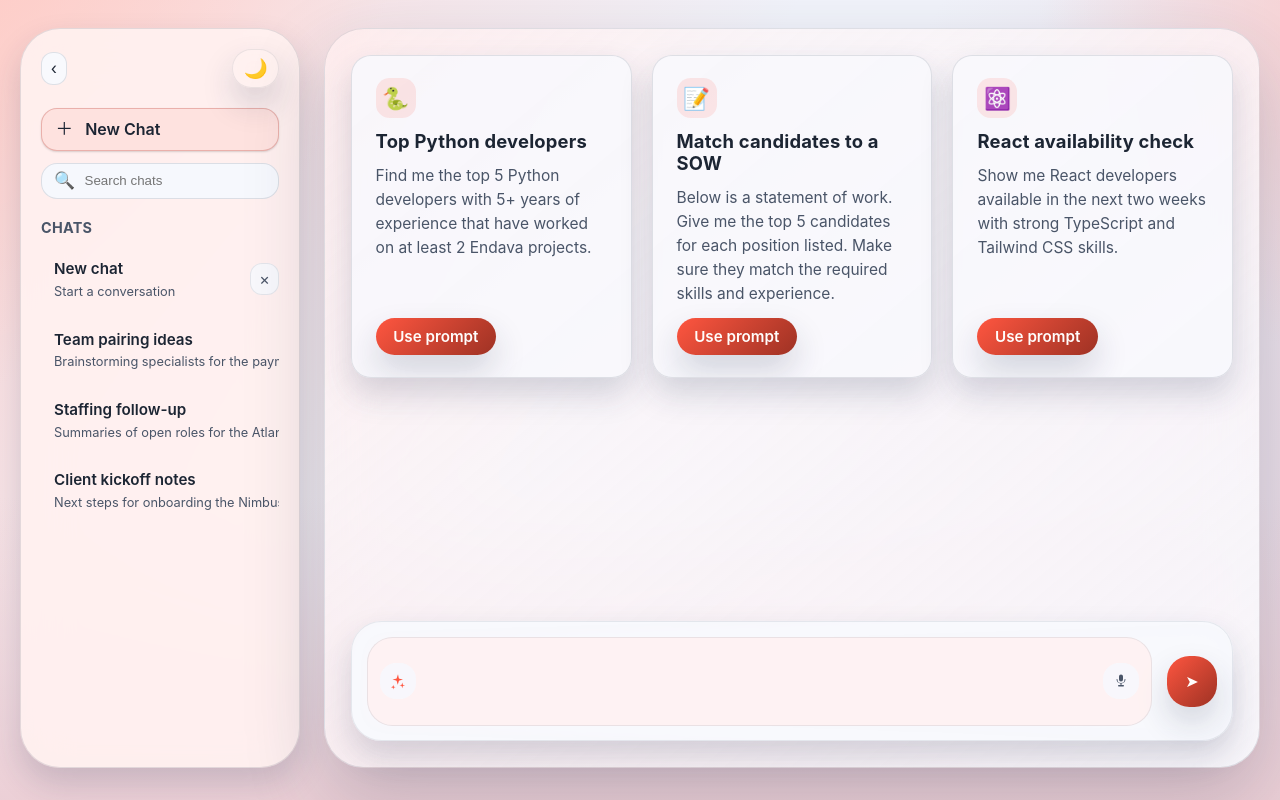
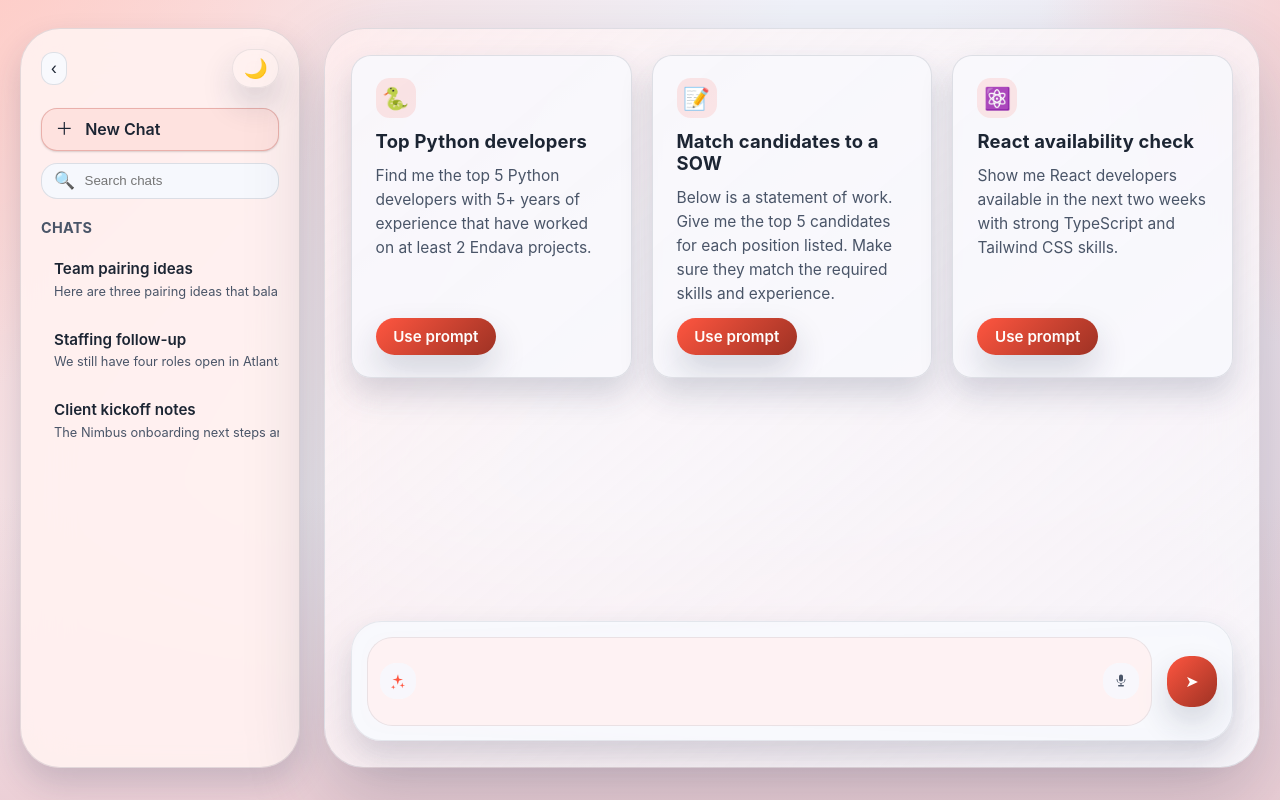
Before and after one commit to garystorey/chat-ui-no-framework, a React (Vite) app: page / in a window 1280 px wide. Built offline with nearby package versions, Linux system fonts and the light colour scheme.

Commit message:
Revise chat history handling

```diff
--- a/src/App.tsx
+++ b/src/App.tsx
@@ -1,5 +1,6 @@
 import { useAtom } from 'jotai';
 import { useCallback, useEffect, useRef, useState } from 'react';
+import type { Message } from './atoms/chatAtoms';
 import { messagesAtom, themeAtom, typingAtom } from './atoms/chatAtoms';
 import ChatWindow from './components/ChatWindow';
 import UserInput from './components/UserInput';
@@ -52,29 +53,88 @@ const defaultChats: ChatSummary[] = [
   {
     id: getId(),
     title: 'Team pairing ideas',
-    preview: 'Brainstorming specialists for the payments pod.',
+    preview: 'Here are three pairing ideas that balance mobile, API, and QA expertise for the payments pod.',
     updatedAt: Date.now() - 1000 * 60 * 15,
+    messages: [
+      {
+        id: getId(),
+        sender: 'user',
+        content:
+          'Can you suggest a few pairings of engineers who have complementary skills for the payments pod?',
+      },
+      {
+        id: getId(),
+        sender: 'bot',
+        content:
+          'Here are three pairing ideas that balance mobile, API, and QA expertise for the payments pod.',
+      },
+    ],
   },
   {
     id: getId(),
     title: 'Staffing follow-up',
-    preview: 'Summaries of open roles for the Atlanta office.',
+    preview: 'We still have four roles open in Atlanta: two frontend, one backend, and a data analyst position.',
     updatedAt: Date.now() - 1000 * 60 * 60,
+    messages: [
+      {
+        id: getId(),
+        sender: 'user',
+        content: 'Can you recap the open roles we still need to fill in Atlanta?',
+      },
+      {
+        id: getId(),
+        sender: 'bot',
+        content:
+          'We still have four roles open in Atlanta: two frontend, one backend, and a data analyst position.',
+      },
+    ],
   },
   {
     id: getId(),
     title: 'Client kickoff notes',
-    preview: 'Next steps for onboarding the Nimbus initiative.',
+    preview: 'The Nimbus onboarding next steps are documented and ready to share with the team.',
     updatedAt: Date.now() - 1000 * 60 * 90,
+    messages: [
+      {
+        id: getId(),
+        sender: 'user',
+        content: 'Capture the next steps from our Nimbus kickoff.',
+      },
+      {
+        id: getId(),
+        sender: 'bot',
+        content: 'The Nimbus onboarding next steps are documented and ready to share with the team.',
+      },
+    ],
   },
 ];
 
-const createNewChatSummary = (): ChatSummary => ({
-  id: getId(),
-  title: 'New chat',
-  preview: 'Start a conversation',
-  updatedAt: Date.now(),
-});
+const truncate = (value: string, maxLength: number) => {
+  if (!value) {
+    return '';
+  }
+  if (value.length <= maxLength) {
+    return value;
+  }
+  return `${value.slice(0, maxLength - 1).trimEnd()}…`;
+};
+
+const cloneMessages = (items: Message[]): Message[] => items.map((item) => ({ ...item }));
+
+const createChatRecordFromMessages = (messages: Message[]): ChatSummary => {
+  const firstUserMessage = messages.find((message) => message.sender === 'user');
+  const lastMessage = messages[messages.length - 1];
+  const titleSource = firstUserMessage?.content ?? 'Conversation';
+  const previewSource = lastMessage?.content ?? titleSource;
+
+  return {
+    id: getId(),
+    title: truncate(titleSource, 60) || 'Conversation',
+    preview: truncate(previewSource, 80) || 'Conversation',
+    updatedAt: Date.now(),
+    messages: cloneMessages(messages),
+  };
+};
 
 const App = () => {
   const [messages, setMessages] = useAtom(messagesAtom);
@@ -83,13 +143,10 @@ const App = () => {
   const [inputValue, setInputValue] = useState('');
   const [isChatOpen, setChatOpen] = useState(false);
   const [isSidebarCollapsed, setSidebarCollapsed] = useState(false);
-  const initialActiveChatIdRef = useRef('');
-  const [chatHistory, setChatHistory] = useState<ChatSummary[]>(() => {
-    const freshChat = createNewChatSummary();
-    initialActiveChatIdRef.current = freshChat.id;
-    return [freshChat, ...defaultChats].sort((a, b) => b.updatedAt - a.updatedAt);
-  });
-  const [activeChatId, setActiveChatId] = useState(() => initialActiveChatIdRef.current);
+  const [chatHistory, setChatHistory] = useState<ChatSummary[]>(() =>
+    [...defaultChats].sort((a, b) => b.updatedAt - a.updatedAt)
+  );
+  const [activeChatId, setActiveChatId] = useState<string | null>(null);
   const typingTimeoutRef = useRef<number>(0);
   const autoCollapsedRef = useRef(false);
 
@@ -134,6 +191,67 @@ const App = () => {
     };
   }, []);
 
+  const updateActiveChat = useCallback(
+    (nextMessages: Message[], previewSource: string) => {
+      if (!activeChatId) {
+        return;
+      }
+
+      setChatHistory((current) =>
+        current
+          .map((chat) =>
+            chat.id === activeChatId
+              ? {
+                  ...chat,
+                  preview:
+                    truncate(previewSource, 80) ||
+                    truncate(chat.preview, 80) ||
+                    'Conversation',
+                  updatedAt: Date.now(),
+                  messages: cloneMessages(nextMessages),
+                }
+              : chat
+          )
+          .sort((a, b) => b.updatedAt - a.updatedAt)
+      );
+    },
+    [activeChatId]
+  );
+
+  const archiveCurrentConversation = useCallback(() => {
+    if (messages.length === 0) {
+      return;
+    }
+
+    const lastMessage = messages[messages.length - 1];
+
+    if (activeChatId) {
+      setChatHistory((current) =>
+        current
+          .map((chat) =>
+            chat.id === activeChatId
+              ? {
+                  ...chat,
+                  preview:
+                    truncate(lastMessage?.content ?? chat.preview, 80) ||
+                    truncate(chat.preview, 80) ||
+                    'Conversation',
+                  updatedAt: Date.now(),
+                  messages: cloneMessages(messages),
+                }
+              : chat
+          )
+          .sort((a, b) => b.updatedAt - a.updatedAt)
+      );
+      return;
+    }
+
+    const newChat = createChatRecordFromMessages(messages);
+    setChatHistory((current) =>
+      [newChat, ...current].sort((a, b) => b.updatedAt - a.updatedAt)
+    );
+  }, [activeChatId, messages]);
+
   const handleSend = useCallback(
     (text: string) => {
       if (!text) {
@@ -147,40 +265,45 @@ const App = () => {
         setSidebarCollapsed(true);
         autoCollapsedRef.current = true;
       }
-      setMessages((current) => [
-        ...current,
-        { id: getId(), sender: 'user', content: text },
-      ]);
-      setInputValue('');
-      setChatHistory((current) => {
-        const preview = text.length > 80 ? `${text.slice(0, 77).trimEnd()}…` : text;
-        return current
-          .map((chat) =>
-            chat.id === activeChatId
-              ? {
-                  ...chat,
-                  title: chat.title === 'New chat' ? preview : chat.title,
-                  preview,
-                  updatedAt: Date.now(),
-                }
-              : chat
-          )
-          .sort((a, b) => b.updatedAt - a.updatedAt);
+
+      const userMessage: Message = { id: getId(), sender: 'user', content: text };
+
+      setMessages((current) => {
+        const next = [...current, userMessage];
+        updateActiveChat(next, userMessage.content);
+        return next;
       });
 
+      setInputValue('');
       setTyping(true);
       const delay = 350 + Math.min(1400, Math.max(250, text.length * 8));
       typingTimeoutRef.current = window.setTimeout(() => {
         setTyping(false);
-        setMessages((current) => [
-          ...current,
-          { id: getId(), sender: 'bot', content: buildEchoMessage(text), renderAsHtml: true },
-        ]);
+        const botMessage: Message = {
+          id: getId(),
+          sender: 'bot',
+          content: buildEchoMessage(text),
+          renderAsHtml: true,
+        };
+
+        setMessages((current) => {
+          const next = [...current, botMessage];
+          updateActiveChat(next, botMessage.content);
+          return next;
+        });
       }, delay);
 
       return true;
     },
-    [activeChatId, isChatOpen, setChatOpen, setInputValue, setMessages, setTyping]
+    [
+      isChatOpen,
+      setChatOpen,
+      setInputValue,
+      setMessages,
+      setTyping,
+      setSidebarCollapsed,
+      updateActiveChat,
+    ]
   );
 
   const handleSuggestionSelect = useCallback(
@@ -195,24 +318,71 @@ const App = () => {
   );
 
   const handleNewChat = useCallback(() => {
-    const freshChat = createNewChatSummary();
-    setChatHistory((current) => [freshChat, ...current].sort((a, b) => b.updatedAt - a.updatedAt));
-    setActiveChatId(freshChat.id);
+    if (typingTimeoutRef.current) {
+      window.clearTimeout(typingTimeoutRef.current);
+      typingTimeoutRef.current = 0;
+    }
+    setTyping(false);
+
+    archiveCurrentConversation();
+
     setMessages([]);
+    setActiveChatId(null);
+    setInputValue('');
     setChatOpen(false);
     setSidebarCollapsed(false);
     autoCollapsedRef.current = false;
-  }, [setMessages]);
+  }, [
+    archiveCurrentConversation,
+    setChatOpen,
+    setInputValue,
+    setMessages,
+    setSidebarCollapsed,
+    setTyping,
+  ]);
 
-  const handleSelectChat = useCallback((chatId: string) => {
-    setActiveChatId(chatId);
-  }, []);
+  const handleSelectChat = useCallback(
+    (chatId: string) => {
+      const selectedChat = chatHistory.find((chat) => chat.id === chatId);
+      if (!selectedChat) {
+        return;
+      }
+
+      if (typingTimeoutRef.current) {
+        window.clearTimeout(typingTimeoutRef.current);
+        typingTimeoutRef.current = 0;
+      }
+      setTyping(false);
+
+      archiveCurrentConversation();
+
+      setActiveChatId(chatId);
+      setMessages(cloneMessages(selectedChat.messages));
+      setInputValue('');
+      setChatOpen(true);
+
+      if (!autoCollapsedRef.current) {
+        setSidebarCollapsed(true);
+        autoCollapsedRef.current = true;
+      }
+    },
+    [
+      archiveCurrentConversation,
+      chatHistory,
+      setChatOpen,
+      setInputValue,
+      setMessages,
+      setSidebarCollapsed,
+      setTyping,
+    ]
+  );
 
   const handleRemoveChat = useCallback(
     (chatId: string) => {
-      let nextActiveId = activeChatId;
+      let removalOccurred = false;
+      let nextActiveId: string | null = activeChatId;
+      let nextMessages: Message[] = [];
       let shouldReset = false;
-      let removalOccurred = false;
 
       setChatHistory((current) => {
         if (current.length === 0) {
@@ -228,15 +398,16 @@ const App = () => {
         removalOccurred = true;
 
         if (filtered.length === 0) {
-          const freshChat = createNewChatSummary();
-          nextActiveId = freshChat.id;
+          nextActiveId = null;
           shouldReset = true;
-          return [freshChat];
+          return filtered;
         }
 
         if (chatId === activeChatId) {
-          nextActiveId = filtered[0].id;
-          shouldReset = true;
+          const [nextChat] = filtered;
+          nextActiveId = nextChat?.id ?? null;
+          nextMessages = nextChat ? cloneMessages(nextChat.messages) : [];
+          shouldReset = !nextActiveId;
         }
 
         return filtered;
@@ -246,18 +417,30 @@ const App = () => {
         return;
       }
 
-      if (nextActiveId !== activeChatId) {
-        setActiveChatId(nextActiveId);
+      if (typingTimeoutRef.current) {
+        window.clearTimeout(typingTimeoutRef.current);
+        typingTimeoutRef.current = 0;
       }
+      setTyping(false);
 
-      if (shouldReset) {
+      if (shouldReset || !nextActiveId) {
+        setActiveChatId(null);
         setMessages([]);
         setChatOpen(false);
         setSidebarCollapsed(false);
         autoCollapsedRef.current = false;
+        setInputValue('');
+        return;
+      }
+
+      if (chatId === activeChatId && nextActiveId) {
+        setActiveChatId(nextActiveId);
+        setMessages(nextMessages);
+        setChatOpen(true);
+        setInputValue('');
       }
     },
-    [activeChatId, setChatOpen, setMessages, setSidebarCollapsed]
+    [activeChatId, setChatOpen, setInputValue, setMessages, setSidebarCollapsed, setTyping]
   );
 
   return (
--- a/src/components/Sidebar.tsx
+++ b/src/components/Sidebar.tsx
@@ -1,4 +1,5 @@
 import { useEffect, useMemo, useState } from 'react';
+import type { Message } from '../atoms/chatAtoms';
 import ThemeToggle from './ThemeToggle';
 import './Sidebar.css';
 
@@ -7,12 +8,15 @@ export type ChatSummary = {
   title: string;
   preview: string;
   updatedAt: number;
+  // The full message history for a conversation is stored alongside the
+  // summary so the main app can restore it when revisiting a chat.
+  messages: Message[];
 };
 
 type SidebarProps = {
   collapsed: boolean;
   chats: ChatSummary[];
-  activeChatId: string;
+  activeChatId: string | null;
   onToggle: () => void;
   onNewChat: () => void;
   onSelectChat: (chatId: string) => void;
```
